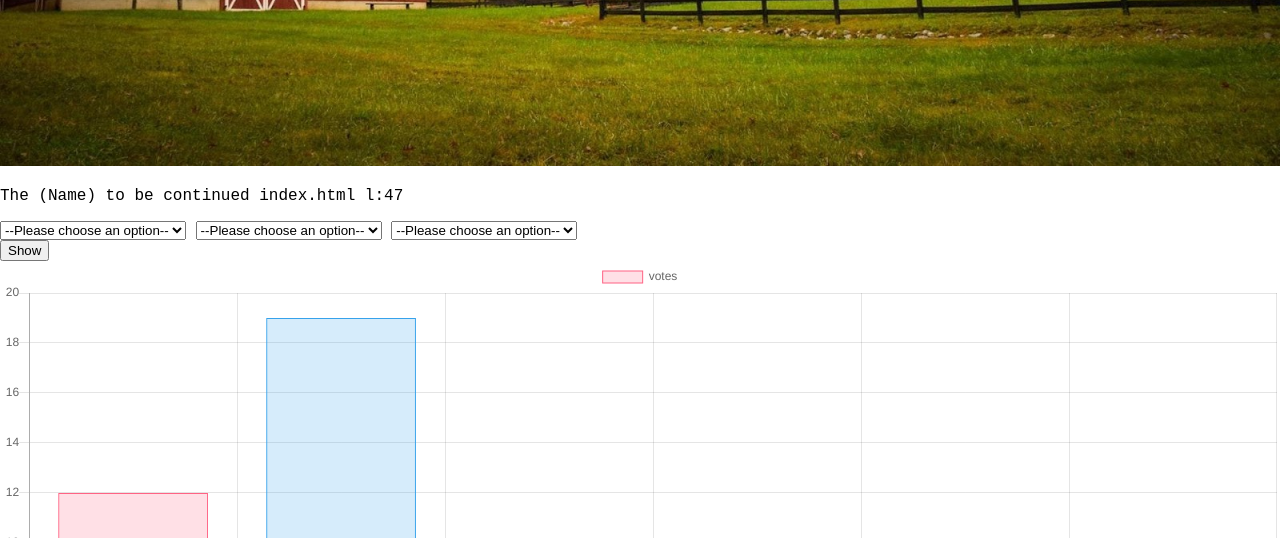
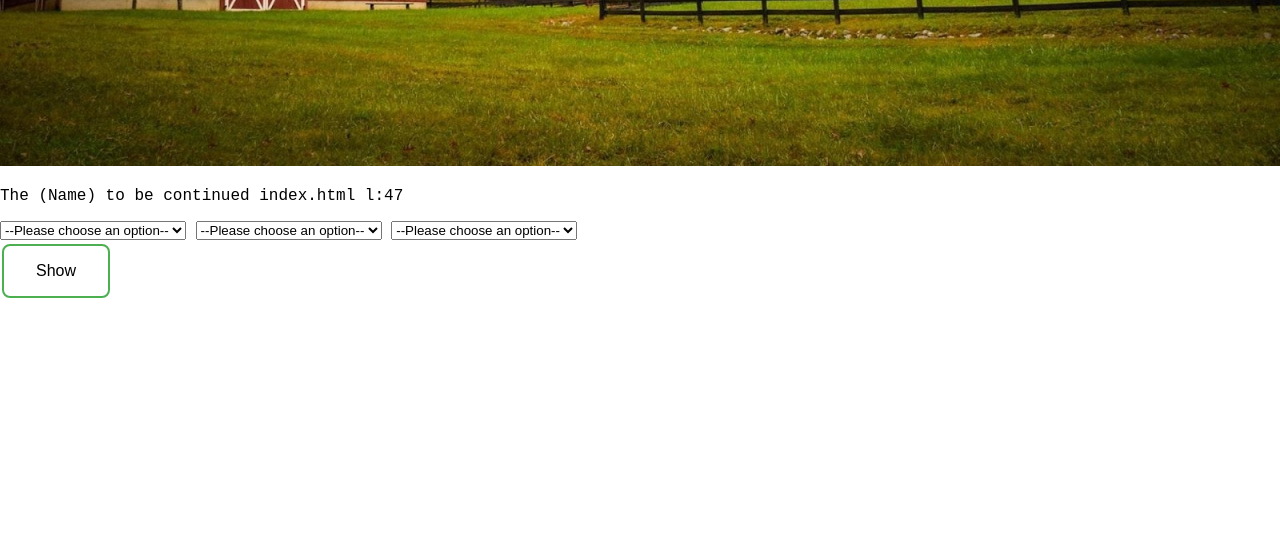
Before and after one commit to Eduart2001/P2_Harold_3, a Flask app: page / in a window 1280 px wide. Shown: the part 603-1141 px from the top of the page. After the commit the page ends 901 px from the top, so only its background shows below. Run offline with Flask 2, Linux system fonts and the light colour scheme; data comes from the database, SQL or seed files in the repository; some libraries are stand-ins or nearby versions.

Commit message:
Button redefinition and function to show graphics

```diff
--- a/farm/farm/static/css/main.css
+++ b/farm/farm/static/css/main.css
@@ -45,3 +45,29 @@ header{
     right:0;
     width:100%;
 }
+.button {
+    background-color: #4CAF50; /* Green */
+    border: none;
+    color: white;
+    padding: 16px 32px;
+    text-align: center;
+    text-decoration: none;
+    display: inline-block;
+    font-size: 16px;
+    margin: 4px 2px;
+    transition-duration: 0.4s;
+    cursor: pointer;
+}
+.button1 {
+    background-color: white;
+    color: black;
+    border: 2px solid #4CAF50;
+}
+.button1:hover {
+    background-color: #4CAF50;
+    color: white;
+}
+
+.button1 {
+    border-radius: 8px;
+}
--- a/farm/farm/templates/index.html
+++ b/farm/farm/templates/index.html
@@ -56,10 +56,9 @@
         <div class="graphics-selector">
             <select name="graph-to-display" id="graph-select">
                 <option value="">--Please choose an option--</option>
-                    <option value="">Graph1</option>
-                    <option value="">Graph2</option>
-                    <option value="">Graph3</option>
-
+                    <option value="0">Graph1</option>
+                    <option value="1">Graph2</option>
+                    <option value="2">Graph3</option>
             </select>
             <select name="month" id="family-select">
                 <option value="">--Please choose an option--</option>
@@ -74,13 +73,18 @@
                 {%endfor%}
             </select>
         </div>
-        <div class="action">
-            <form action="" method="POST">
-                <input type="submit" value ="Show">
-            </form>
-        </div>
-        <canvas id="graphique" width="25px" height="10px"></canvas>
-      <script>
+        <button class="button button1" onClick="graphic_creation(document.getElementById('graph-select').value)">Show</button><!--Bouton pour montrer le graphique-->
+        <!--<p id="demo"></p>-->
+    <canvas id="graphique" width="25px" height="10px"></canvas>
+    {%endblock%}
+
+
+  <script>
+    // Create a function to change
+    // the hash value of the page
+
+    function graphic_creation(graph_type){
+        if(graph_type==0){
             // l'identifiant est celui du canevas
             var ctx = document.getElementById('graphique').getContext('2d');
             // création du graphique
@@ -112,13 +116,75 @@
                 }
                 }
             );
-      </script>
-    {%endblock%}
+            }
+        if(graph_type==1){
+                        // l'identifiant est celui du canevas
+                        var ctx = document.getElementById('graphique').getContext('2d');
+            // création du graphique
+            var myChart = new Chart(ctx, {
+            type: 'bar',   // le type du graphique
+            data: {        // les données
+                labels: ['Isai', 'Martine', 'Michel', 'Jules', 'Louise', 'Dominique'],
+                datasets: [{
+                            label: 'votes',
+                            data: [12, 19, 3, 5, 2, 3],
+                            backgroundColor: [ //couleur du fond des batonets
+                            'rgba(255, 99, 132, 0.2)',//red (red, green, blue, transparency)
+                            'rgba(54, 162, 235, 0.2)',
+                            'rgba(255, 206, 86, 0.2)',
+                            'rgba(75, 192, 192, 0.2)',
+                            'rgba(153, 102, 255, 0.2)',
+                            'rgba(255, 159, 64, 0.2)'
+                            ],
+                            borderColor: [
+                                'rgba(255, 99, 132, 1)', //les bords des batonets
+                                'rgba(54, 162, 235, 1)',
+                                'rgba(255, 206, 86, 1)',
+                                'rgba(75, 192, 192, 1)',
+                                'rgba(153, 102, 255, 1)',
+                                'rgba(255, 159, 64, 1)'
+                            ],
+                            borderWidth: 1, //épaiseur des bords
+                        }]
+                }
+                }
+            );
+        }
 
-
-  <script>
-    // Create a function to change
-    // the hash value of the page
+        if(graph_type==2){
+                                    // l'identifiant est celui du canevas
+                                    var ctx = document.getElementById('graphique').getContext('2d');
+            // création du graphique
+            var myChart = new Chart(ctx, {
+            type: 'bar',   // le type du graphique
+            data: {        // les données
+                labels: ['Alex', 'Martine', 'Michel', 'Jules', 'Louise', 'Dominique'],
+                datasets: [{
+                            label: 'votes',
+                            data: [12, 19, 3, 5, 2, 3],
+                            backgroundColor: [ //couleur du fond des batonets
+                            'rgba(255, 99, 132, 0.2)',//red (red, green, blue, transparency)
+                            'rgba(54, 162, 235, 0.2)',
+                            'rgba(255, 206, 86, 0.2)',
+                            'rgba(75, 192, 192, 0.2)',
+                            'rgba(153, 102, 255, 0.2)',
+                            'rgba(255, 159, 64, 0.2)'
+                            ],
+                            borderColor: [
+                                'rgba(255, 99, 132, 1)', //les bords des batonets
+                                'rgba(54, 162, 235, 1)',
+                                'rgba(255, 206, 86, 1)',
+                                'rgba(75, 192, 192, 1)',
+                                'rgba(153, 102, 255, 1)',
+                                'rgba(255, 159, 64, 1)'
+                            ],
+                            borderWidth: 1, //épaiseur des bords
+                        }]
+                }
+                }
+            );
+        }
+    }
 
     function changeLanguage() {
       location.hash = languageSwitcher.textContent;
```
